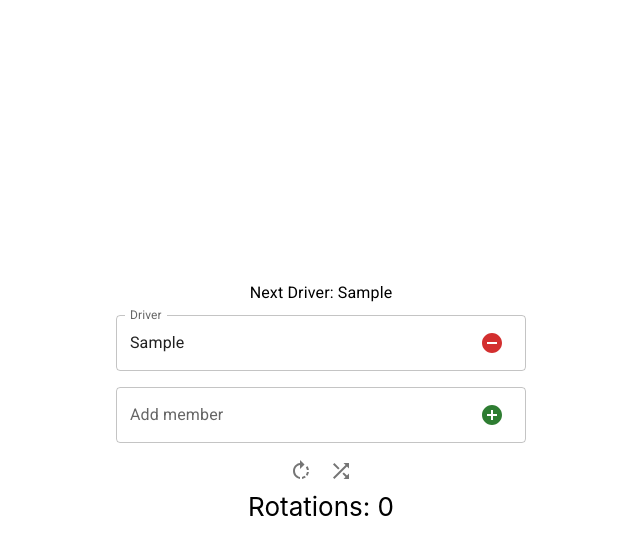
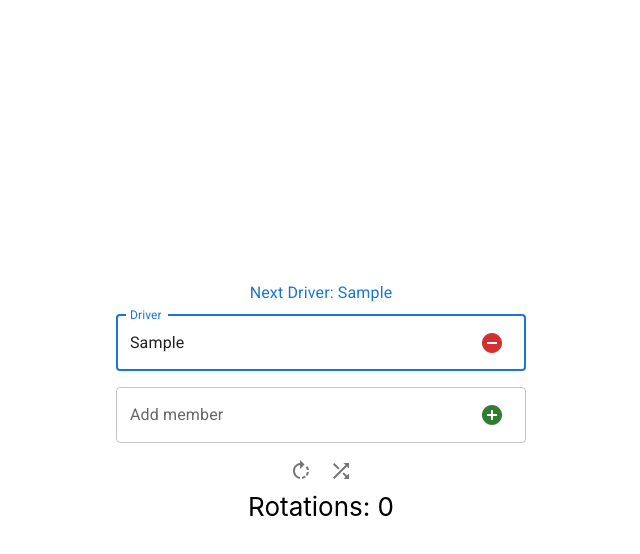
Before and after one commit to jmichaelbrown8/mobber, a React (Create React App) app in the folder client/: page / in a window 1280 px wide. Both pictures are taken after typing "Sample" into the empty fields and a click on the button 811 px from the left and 364 px from the top of the page. Shown: the top 554 px of the page, without its empty margins (319-959 px from the left). Built offline with nearby package versions, Linux system fonts and the light colour scheme; the HTML template or start-up script is replaced by a standard one.

Commit message:
Added colors to signify the different roles

```diff
--- a/client/src/Mob.js
+++ b/client/src/Mob.js
@@ -8,7 +8,7 @@ import RemoveCircleIcon from "@mui/icons-material/RemoveCircle";
 import AddCircleIcon from "@mui/icons-material/AddCircle";
 import RotateRightIcon from "@mui/icons-material/RotateRight";
 import ShuffleIcon from "@mui/icons-material/Shuffle";
-import { Divider, InputAdornment, TextField, Typography } from "@mui/material";
+import { InputAdornment, TextField, Typography } from "@mui/material";
 import { Box } from "@mui/system";
 
 export function Mob() {
@@ -62,7 +62,7 @@ export function Mob() {
           <div key={mobber + i}>
             {/* If the first member, show the next driver */}
             {i === 0 ? (
-              <Typography variant="subtitle1">
+              <Typography variant="subtitle1" color="primary">
                 Next Driver: {getNextDriver()}
               </Typography>
             ) : (
@@ -71,7 +71,7 @@ export function Mob() {
 
             {/* If the second member, show the next navigator */}
             {i === 1 ? (
-              <Typography variant="subtitle1">
+              <Typography variant="subtitle1" color="secondary">
                 Next Navigator: {getNextNavigator()}
               </Typography>
             ) : (
@@ -80,7 +80,9 @@ export function Mob() {
 
             {/* If the third member, show the mobber subtitle */}
             {i === 2 ? (
-              <Typography variant="subtitle1">Mobbers:</Typography>
+              <Typography variant="subtitle1" color="error">
+                Mobbers:
+              </Typography>
             ) : (
               ""
             )}
@@ -88,6 +90,8 @@ export function Mob() {
               label={getRole(i)}
               variant="outlined"
               value={mobber}
+              color={i === 0 ? "primary" : i === 1 ? "secondary" : "error"}
+              focused
               InputProps={{
                 readOnly: true,
                 endAdornment: (
```
